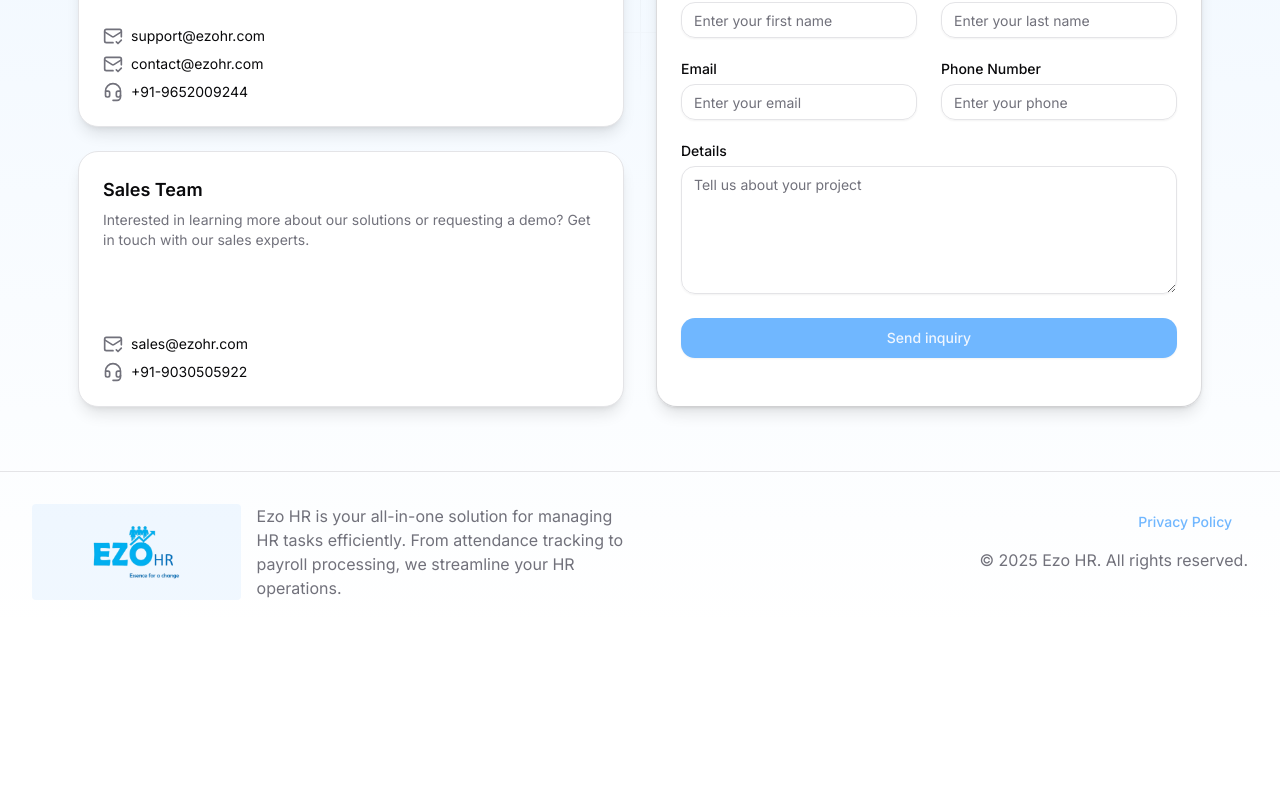
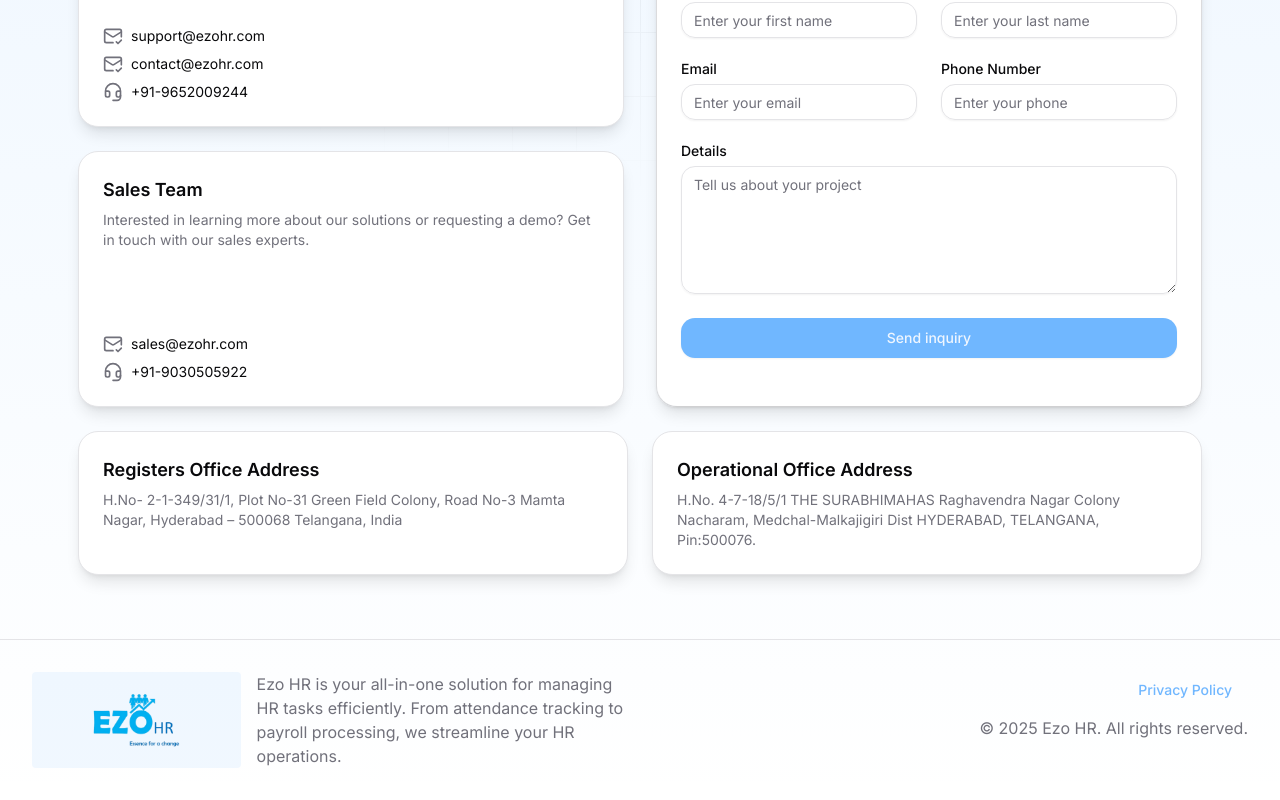
Before and after one commit to ManindraEvpe/Ezo-HR, a React (Vite) app: page /contact-us in a window 1280 px wide. Shown: the part 544-1344 px from the top of the page. Before the commit the page ends 1176 px from the top, so only its background shows below. Built offline with nearby package versions, Linux system fonts and the light colour scheme; a web font is replaced by a local one.

Commit message:
fix issues

```diff
--- a/src/components/sections/certifications-section.jsx
+++ b/src/components/sections/certifications-section.jsx
@@ -52,7 +52,7 @@ export default function CertificationsSection() {
         <div className="border border-t-0 border-r-0 rounded-bl-md lg:rounded-bl-none bg-background">
           <Dialog>
             <DialogTrigger>
-              <img src="/iso-img.png" className="h-24" alt="" />
+              <img src="/iso-img.png" className="h-28" alt="" />
             </DialogTrigger>
             <DialogContent>
               <DialogHeader>
@@ -65,7 +65,7 @@ export default function CertificationsSection() {
         <div className="border border-r-0 border-t-0 bg-background">
           <Dialog>
             <DialogTrigger>
-              <img src="/iso-2-img.png" className="h-24" alt="" />
+              <img src="/iso-2-img.png" className="h-28" alt="" />
             </DialogTrigger>
             <DialogContent>
               <DialogHeader>
@@ -78,7 +78,7 @@ export default function CertificationsSection() {
         <div className="border border-t-0 rounded-br-md bg-background">
           <Dialog>
             <DialogTrigger>
-              <img src="/nqcab-img.png" className="h-24" alt="" />
+              <img src="/nqcab-img.png" className="h-28" alt="" />
             </DialogTrigger>
             <DialogContent>
               <DialogHeader>
--- a/src/components/sections/contact-us-section.jsx
+++ b/src/components/sections/contact-us-section.jsx
@@ -119,6 +119,35 @@ export default function ContactUsSection() {
             <ContactUsForm />
           </motion.div>
         </div>
+
+        <div className="flex flex-col gap-6 mt-6 h-full">
+          {/* Address Cards - Responsive Layout */}
+          <div className="flex flex-col md:flex-row gap-6 h-full items-stretch">
+            <Card className="flex flex-col h-36 flex-1 shadow-lg">
+              <CardHeader>
+                <CardTitle className="text-lg">
+                  Registers Office Address
+                </CardTitle>
+                <CardDescription>
+                  H.No- 2-1-349/31/1, Plot No-31 Green Field Colony, Road No-3
+                  Mamta Nagar, Hyderabad – 500068 Telangana, India
+                </CardDescription>
+              </CardHeader>
+            </Card>
+            <Card className="flex flex-col h-36 flex-1 shadow-lg">
+              <CardHeader>
+                <CardTitle className="text-lg">
+                  Operational Office Address
+                </CardTitle>
+                <CardDescription>
+                  H.No. 4-7-18/5/1 THE SURABHIMAHAS Raghavendra Nagar Colony
+                  Nacharam, Medchal-Malkajigiri Dist HYDERABAD, TELANGANA,
+                  Pin:500076.
+                </CardDescription>
+              </CardHeader>
+            </Card>
+          </div>
+        </div>
       </div>
     </motion.section>
   );
--- a/src/components/sections/hero-section.jsx
+++ b/src/components/sections/hero-section.jsx
@@ -29,7 +29,7 @@ export default function HeroSection() {
             <SparklesText>
               <h1 className="text-4xl md:text-5xl lg:text-6xl font-bold tracking-tight mb-6 bg-clip-text text-transparent bg-gradient-to-r from-foreground to-foreground/70 font-secondary">
                 Simplify Your HR Operations <br />
-                <AuroraText>with Ezo HR</AuroraText>
+                <AuroraText>WITH EZO HR</AuroraText>
               </h1>
             </SparklesText>
             <p className="text-lg md:text-xl text-muted-foreground mb-8 max-w-2xl mx-auto">
```
Also changed, not shown: public/iso-img.png.
